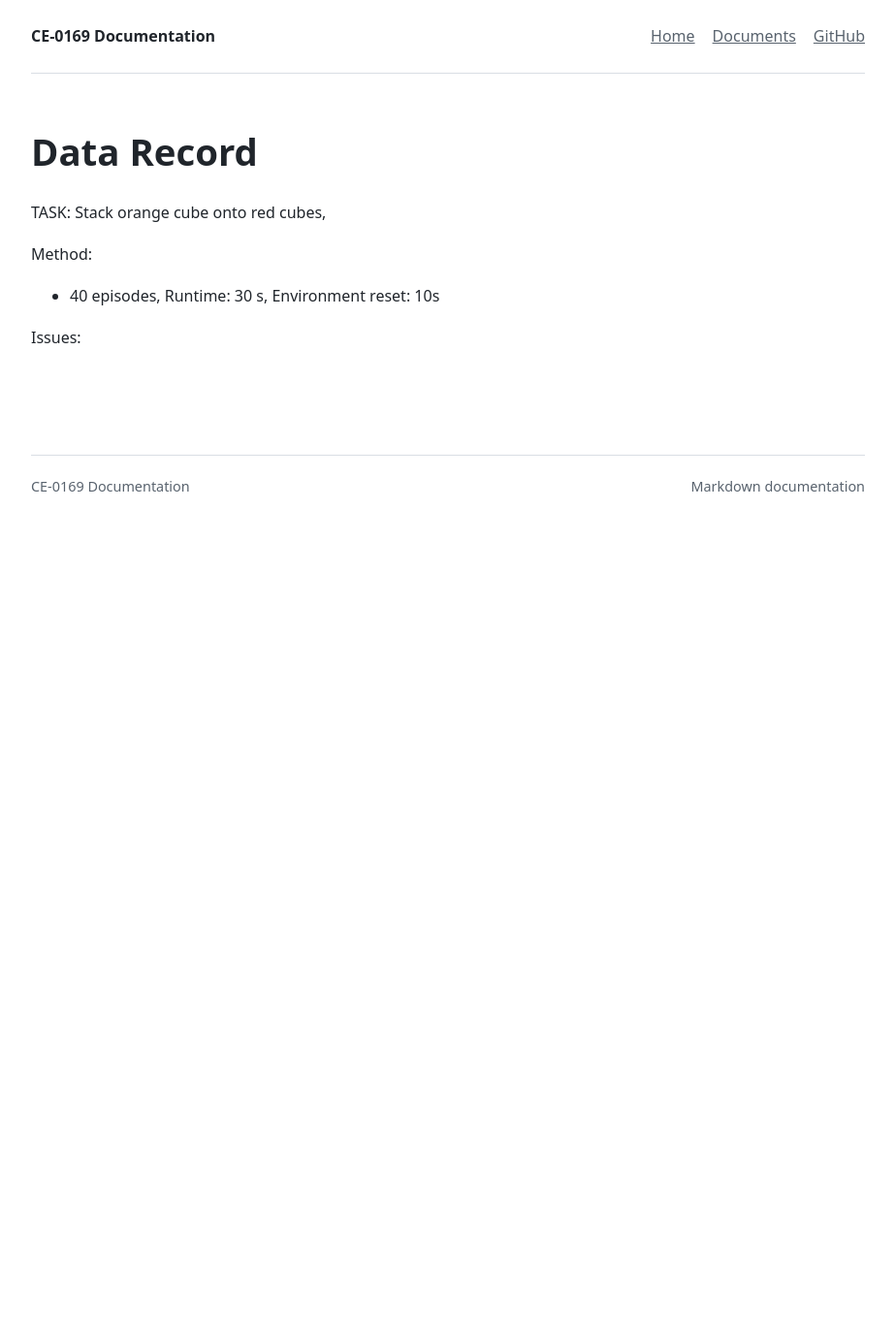
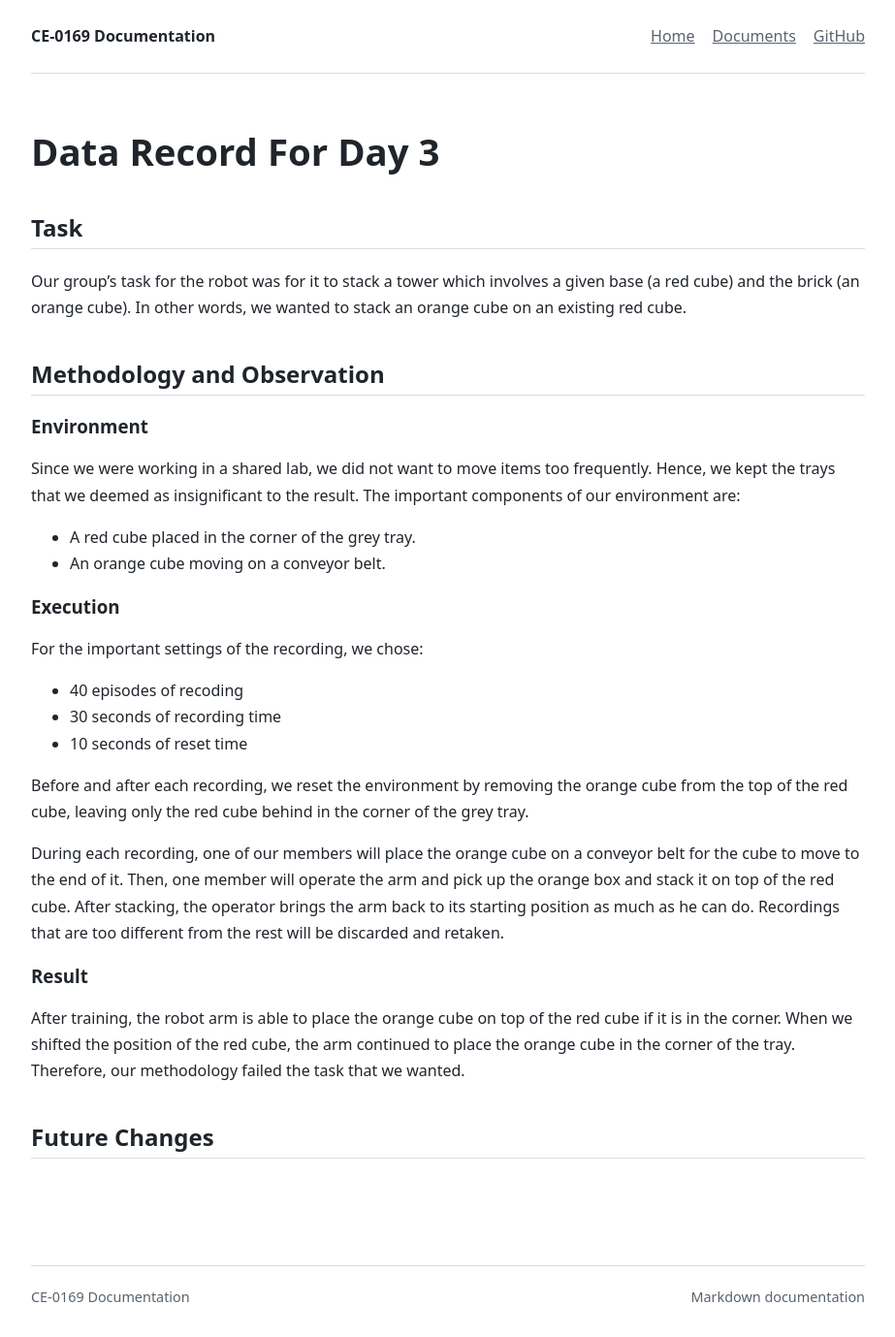
Before and after one commit to Suraset-Khurasee/rnd01, a Jekyll site: the page built from docs/d3/drec2A.md, in a window 1280 px wide. Shown: the whole page at 97% size, without its empty margins (178-1101 px from the left). Built offline with Jekyll 4.4.1, drawn with Linux system fonts in a browser that asks for light colours; before the commit the page ends 900 px from its top, so only the background shows below that.

Commit message:
major changes

```diff
--- a/docs/d3/drec2A.md
+++ b/docs/d3/drec2A.md
@@ -3,12 +3,34 @@ layout: default
 title: Data Record for Leader-Follower
 ---
 
-# Data Record
+# Data Record For Day 3
 
-TASK: Stack orange cube onto red cubes,
+## Task
 
-Method:
-- 40 episodes, Runtime: 30 s, Environment reset: 10s
+Our group's task for the robot was for it to stack a tower which involves a given base (a red cube) and the brick (an orange cube). In other words, we wanted to stack an orange cube on an existing red cube.
 
+## Methodology and Observation
 
-Issues:
+### Environment
+
+Since we were working in a shared lab, we did not want to move items too frequently. Hence, we kept the trays that we deemed as insignificant to the result. The important components of our environment are:
+
+- A red cube placed in the corner of the grey tray.
+- An orange cube moving on a conveyor belt.
+
+### Execution
+
+For the important settings of the recording, we chose:
+- 40 episodes of recoding
+- 30 seconds of recording time
+- 10 seconds of reset time
+
+Before and after each recording, we reset the environment by removing the orange cube from the top of the red cube, leaving only the red cube behind in the corner of the grey tray.
+
+During each recording, one of our members will place the orange cube on a conveyor belt for the cube to move to the end of it. Then, one member will operate the arm and pick up the orange box and stack it on top of the red cube. After stacking, the operator brings the arm back to its starting position as much as he can do. Recordings that are too different from the rest will be discarded and retaken.
+
+### Result
+
+After training, the robot arm is able to place the orange cube on top of the red cube if it is in the corner. When we shifted the position of the red cube, the arm continued to place the orange cube in the corner of the tray. Therefore, our methodology failed the task that we wanted.
+
+## Future Changes
```
Also changed, not shown: docs/d3/EZVR-UI.md (+22 -7 lines), docs/day3.md (+2 -0 lines).
